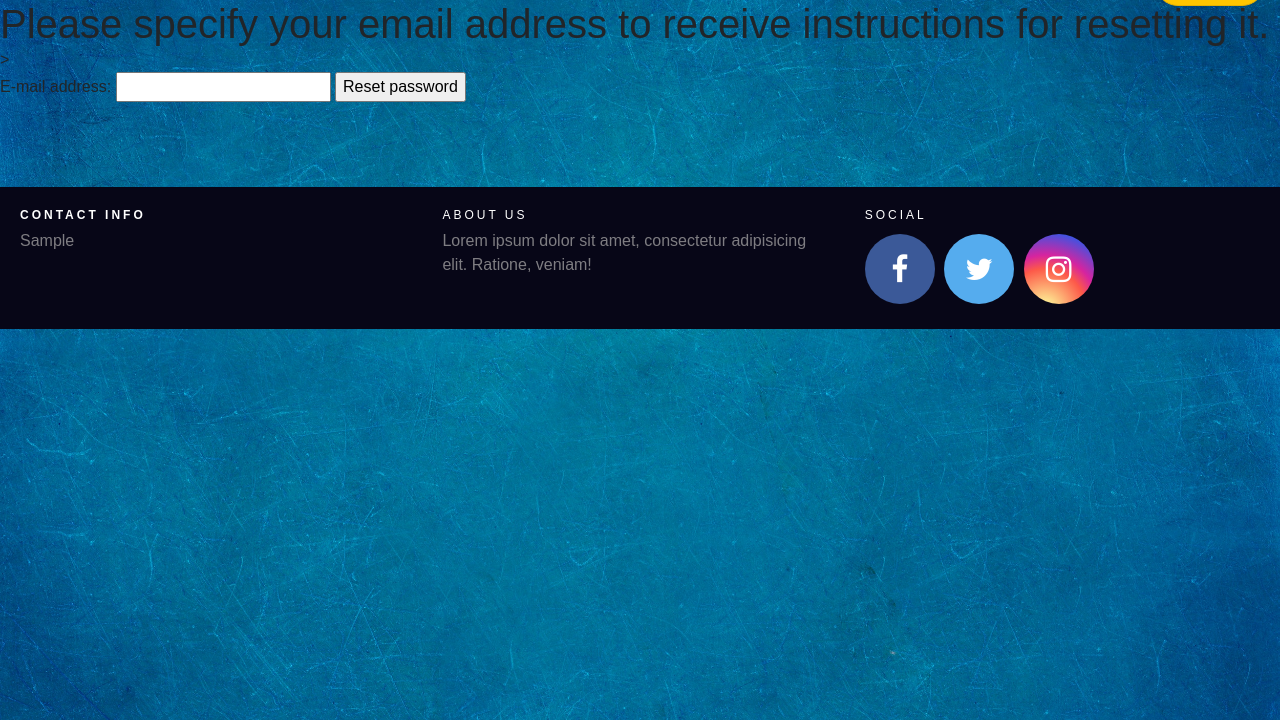
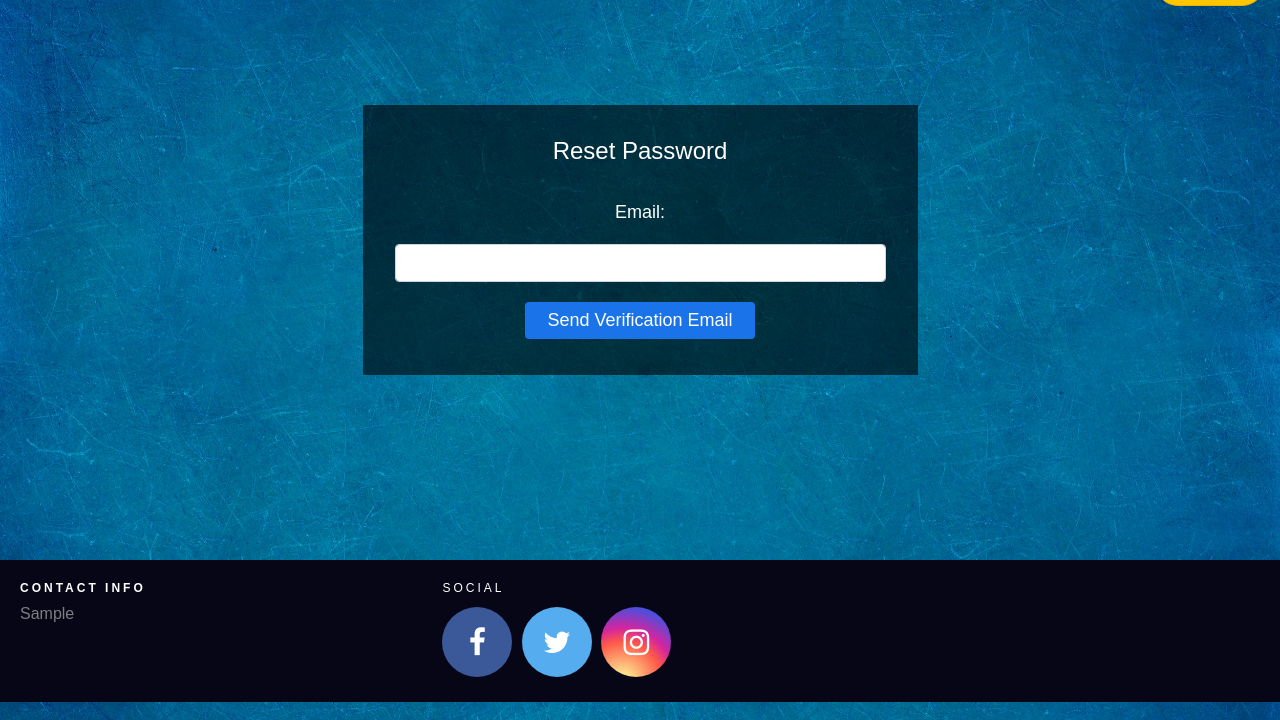
Before and after one commit to Kushal7788/Alumini-Web, a Django app: page /password_reset/ in a window 1280 px wide. Shown: the part 65-785 px from the top of the page. Run offline with Django 3.2, Linux system fonts and the light colour scheme; tables that the repository leaves empty hold one stand-in row (values such as "Sample post"); some libraries are stand-ins or nearby versions; some web fonts are replaced.

Commit message:
Added passwoed reset styles

```diff
--- /dev/null
+++ b/Alumini/static/registration/css/reset-password.css
@@ -0,0 +1,65 @@
+.container-center {
+    margin-left: auto;
+    margin-right: auto;
+    background:rgba(0,0,0,0.6);
+    color:white;
+    padding:2rem;
+}
+
+.errors {
+    display: none;
+    margin-top: 0;
+    margin-left: 10%;
+    color: red;
+}
+
+.btn-primary {
+    text-align: center;
+    background-color: #1a73e8;
+    color: #fff;
+    border: none;
+    font-size: 16px;
+    padding-right: 22px;
+    /*font-weight: 500;*/
+    padding-top: 5px;
+    padding-left: 22px;
+    padding-bottom: 5px;
+    margin-bottom: 4px;
+    margin-top: 4px;
+    height: auto;
+    word-wrap: break-word;
+}
+
+.confirmEmailButton {
+    text-align: center;
+    background-color: #1a73e8;
+    color: #fff;
+    border: none;
+    font-size: 22px;
+    padding-right: 18px;
+    padding-top: 4px;
+    padding-left: 18px;
+    margin-bottom: 20px;
+    margin-top: 10px;
+}
+
+.newPasswordButton {
+    text-align: center;
+    background-color: #1a73e8;
+    color: #fff;
+    border: none;
+    font-size: 14px;
+    padding-right: 22px;
+    font-weight: 400;
+    padding-top: 5px;
+    padding-left: 22px;
+    padding-bottom: 5px;
+    margin-bottom: 4px;
+    margin-top: 4px;
+    height: auto;
+}
+
+.container{
+    display:flex;
+    align-items:center;
+}
--- /dev/null
+++ b/Alumini/static/registration/js/add_style.js
@@ -0,0 +1,56 @@
+let email = document.getElementById('id_email');
+
+email.classList.add("form-control");
+//var password1 = document.getElementById('password1');
+//var password2 = document.getElementById('password2');
+//var pass1 = 0, pass2 = 0;
+//
+//function validatePassword1() {
+//
+//    if (password1.value == "") {
+//        document.getElementById("password1Errors").style.display = "block";
+//        document.getElementById("password1Errors").innerHTML = "Required";
+//        return false
+//    }
+//    pass1 = 1;
+//    return true;
+//}
+//
+//function validatePassword2() {
+//    if (password2.value == "") {
+//        document.getElementById("password2Errors").style.display = "block";
+//        document.getElementById("password2Errors").innerHTML = "Required";
+//        return false
+//    }
+//
+//    if (password1.value == password2.value) {
+//        pass2 = 1;
+//        return true;
+//    }
+//    else {
+//        document.getElementById("password2Errors").style.display = "block";
+//        document.getElementById("password2Errors").innerHTML = "Password fields do not match";
+//        return false;
+//    }
+//}
+//
+//
+//function validate() {
+//    clearFields();
+//    validatePassword1();
+//    validatePassword2();
+//
+//    if (pass1 && pass2) {
+//        return true;
+//    }
+//    else {
+//        return false;
+//    }
+//}
+//
+//function clearFields() {
+//    document.getElementById("password1Errors").innerHTML = "";
+//    document.getElementById("password2Errors").innerHTML = "";
+//    document.getElementById("password1Errors").style.display = "none";
+//    document.getElementById("password2Errors").style.display = "none";
+//}
--- a/Alumini/templates/base/base.html
+++ b/Alumini/templates/base/base.html
@@ -130,12 +130,12 @@
             <p>{{ homedata.contact_info }}</p>
 
         </div>
-        <div class="col">
-          <h1>About Us</h1>
-          <p>
-            Lorem ipsum dolor sit amet, consectetur adipisicing elit. Ratione, veniam!
-          </p>
-        </div>
+<!--        <div class="col">-->
+<!--          <h1>About Us</h1>-->
+<!--          <p>-->
+<!--            Lorem ipsum dolor sit amet, consectetur adipisicing elit. Ratione, veniam!-->
+<!--          </p>-->
+<!--        </div>-->
         <div class="col social">
           <h1>Social</h1>
           <ul>
--- a/Alumini/templates/registration/password_reset_form.html
+++ b/Alumini/templates/registration/password_reset_form.html
@@ -1,14 +1,34 @@
 {% extends 'base/base.html' %}
+{% load static %}
 {% block title %}Reset Password{% endblock %}
+{% block css %}
+    <link href="{% static 'registration/css/reset-password.css' %}" rel="stylesheet">
+{% endblock %}
 {% block body %}
-    <h1>Please specify your email address to receive instructions for resetting it.</h1>>
-
+    <div class="container reset-password" style="height:60vh">
+        <div class="col-sm-6 container-center">
+        <h4 style="text-align: center;">Reset Password</h4>
+            <br>
     <form action="" method="post">
         <div style="display:none">
             <input type="hidden" value="{{ csrf_token }}" name="csrfmiddlewaretoken">
         </div>
         {{ form.email.errors }}
-        <p><label for="id_email">E-mail address:</label> {{ form.email }} <input type="submit" value="Reset password"/>
-        </p>
+        <div class="form-group" style="text-align:center">
+            <label class="control-label" style="font-size:18px;padding:10px;">Email:</label>
+            {{ form.email }}
+        </div>
+<!--        <p><label for="id_email">E-mail address:</label> {{ form.email }} <input type="submit" value="Reset password"/>-->
+<!--        </p>-->
+        <div class="text-center">
+                    <input type="submit" class="btn btn-primary" value="Send Verification Email"
+                           style="font-size: 18px">
+        </div>
     </form>
+        </div>
+    </div>
 {% endblock %}
+{% block scripts %}
+
+<script type="text/javascript" src="{% static 'registration/js/add_style.js' %}"></script>
+{% endblock %}
```
Also changed, not shown: Alumini/static/profile/css/profile.css (+5 -3 lines), Alumini/templates/ProfileTemplates/profile.html (+2 -6 lines), Alumini/templates/registration/password_reset_complete.html (+12 -3 lines), Alumini/templates/registration/password_reset_confirm.html (+30 -16 lines), Alumini/templates/registration/password_reset_done.html (+10 -4 lines).
